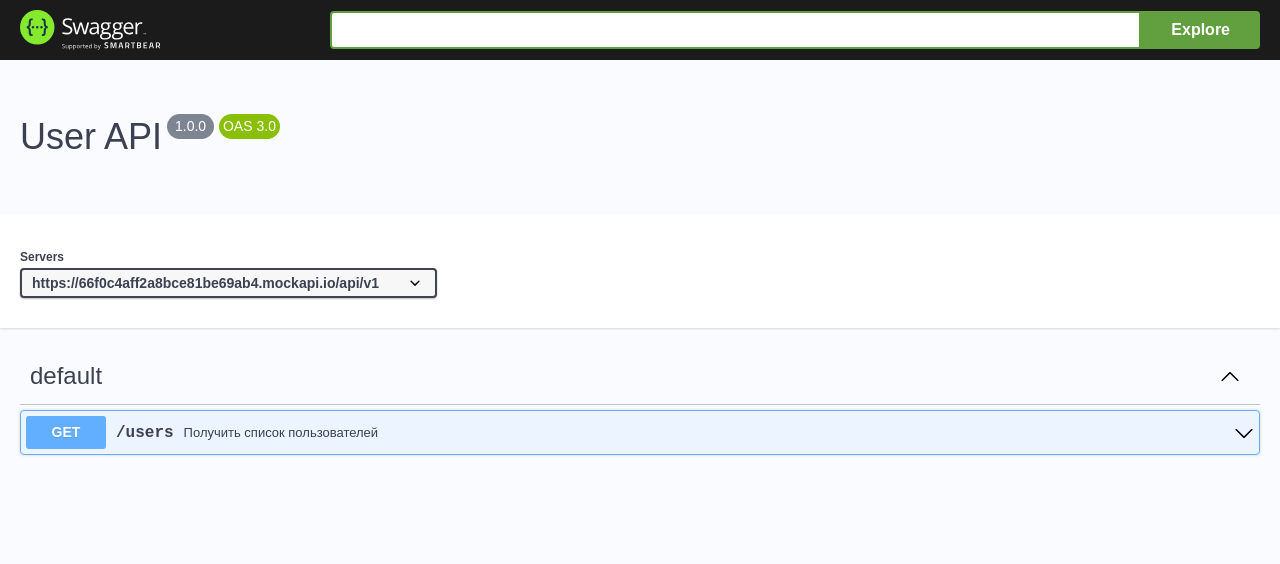
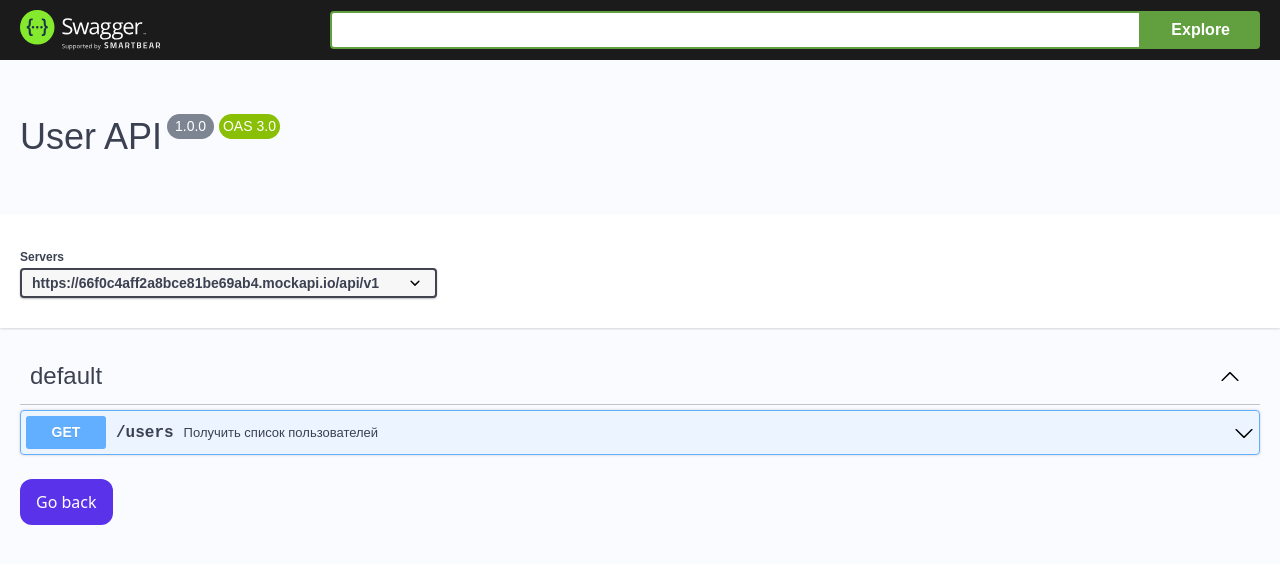
Before and after one commit to alkhilaev/vue-tailwind, a Vue app: page /swagger in a window 1280 px wide. Shown: the top 564 px of the page. Built offline with nearby package versions, Linux system fonts and the light colour scheme; the HTML template or start-up script is replaced by a standard one.

Commit message:
added buttons and fix

```diff
--- a/src/components/SwaggerUI.vue
+++ b/src/components/SwaggerUI.vue
@@ -21,4 +21,9 @@ export default defineComponent({
 
 <template>
   <div id="swagger-ui"></div>
+  <div class="container mx-auto px-5 py-5">
+    <router-link :to="{ name: 'home' }" class="bg-primary text-white px-4 py-3 rounded-xl">
+      Go back
+    </router-link>
+  </div>
 </template>
--- a/src/views/users/index.vue
+++ b/src/views/users/index.vue
@@ -131,8 +131,11 @@ watch(
 
 <template>
   <main
-    class="container mx-auto bg-white my-10 p-4 sm:p-8 shadow-custom rounded-4xl flex flex-col gap-4 sm:gap-10"
+    class="container mx-auto bg-white my-8 p-4 sm:p-8 shadow-custom rounded-4xl flex flex-col gap-4 sm:gap-8"
   >
+    <router-link :to="{ name: 'swagger' }" class="w-32 bg-primary text-white px-4 py-3 rounded-xl">
+      Swagger API
+    </router-link>
     <div class="flex flex-col sm:flex-row justify-between items-start sm:items-center">
       <h2 class="text-xl sm:text-2xl font-semibold mb-4 sm:mb-0">All users</h2>
       <InputComponent
```
